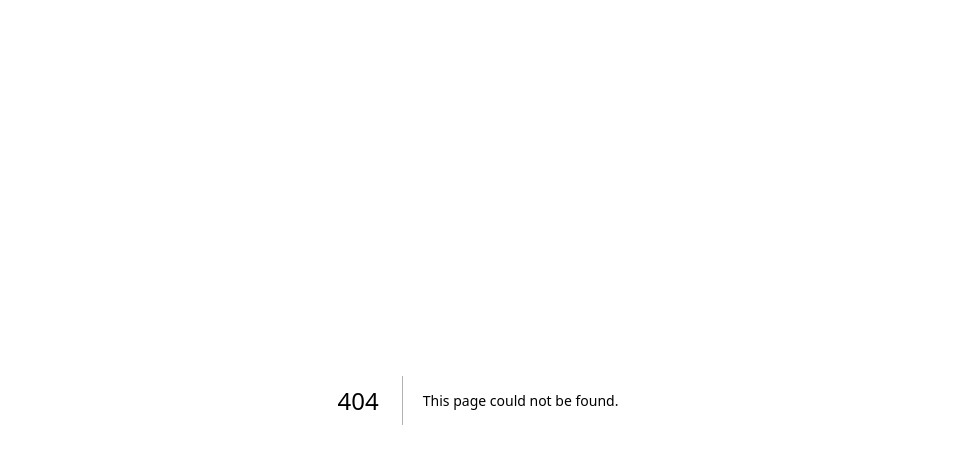
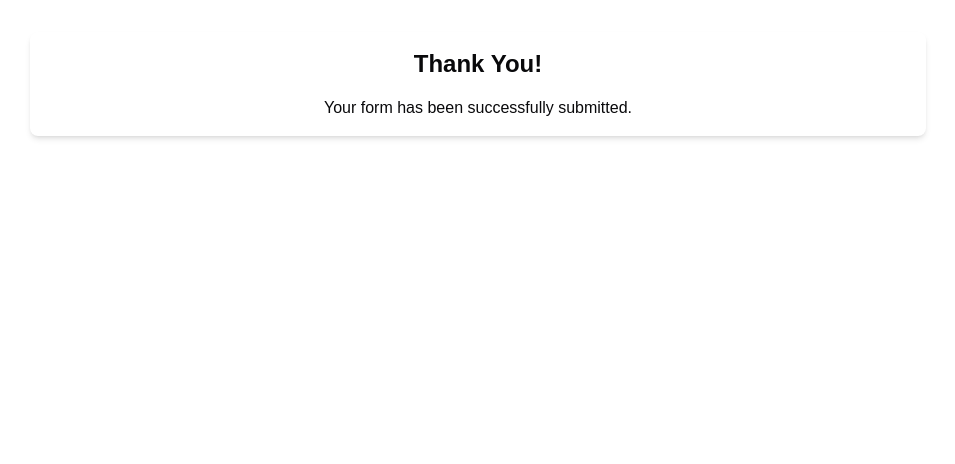
Before and after one commit to danielbacsur/document-submission-gateway, a Next.js app: page /thanks in a window 1280 px wide. Before the commit this address had no page. Shown: the top 464 px of the page, without its empty margins (162-1117 px from the left). Built offline with nearby package versions, Linux system fonts and the light colour scheme.

Commit message:
feat: add thanks page for submission confirmation

```diff
--- /dev/null
+++ b/app/thanks/page.tsx
@@ -0,0 +1,8 @@
+export default function ThanksPage() {
+  return (
+    <div className="max-w-4xl mx-auto mt-8 p-4 bg-white shadow-md rounded-lg text-center">
+      <h1 className="text-2xl font-bold mb-4">Thank You!</h1>
+      <p>Your form has been successfully submitted.</p>
+    </div>
+  );
+}
```
